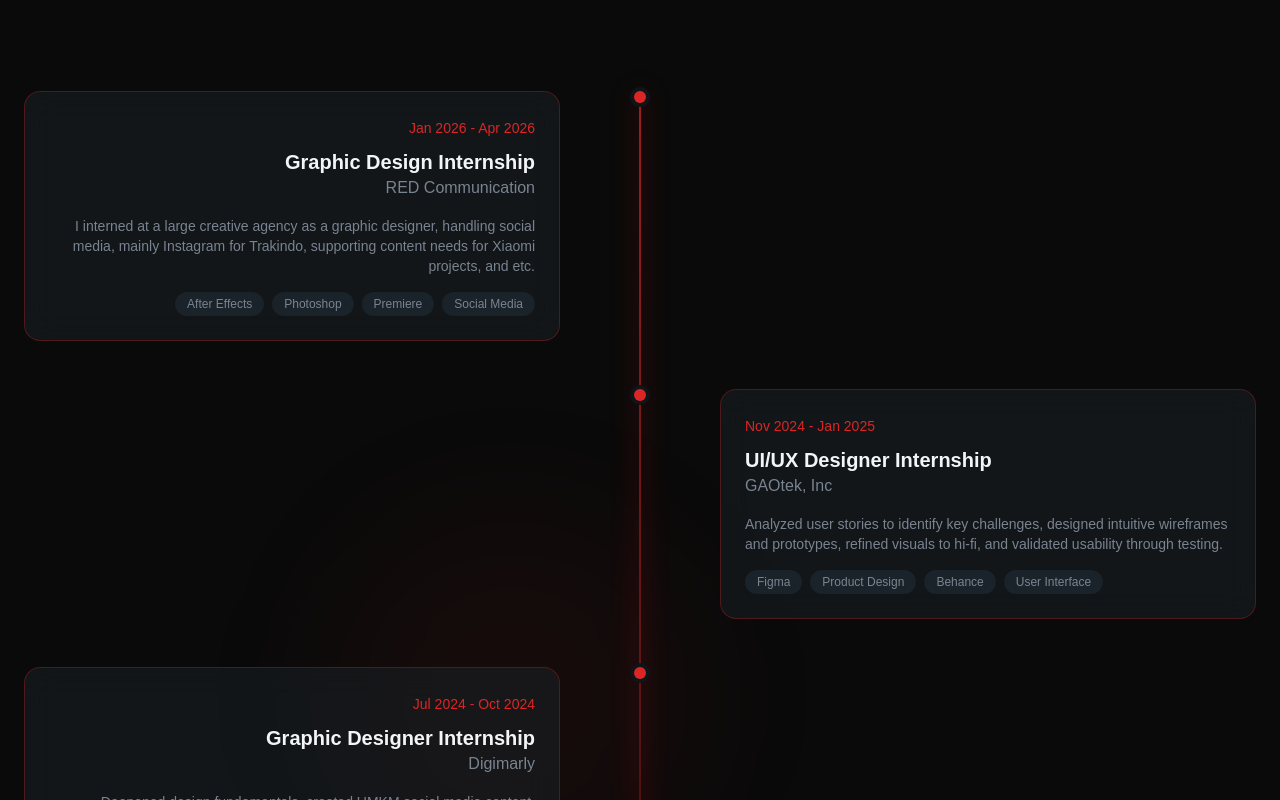
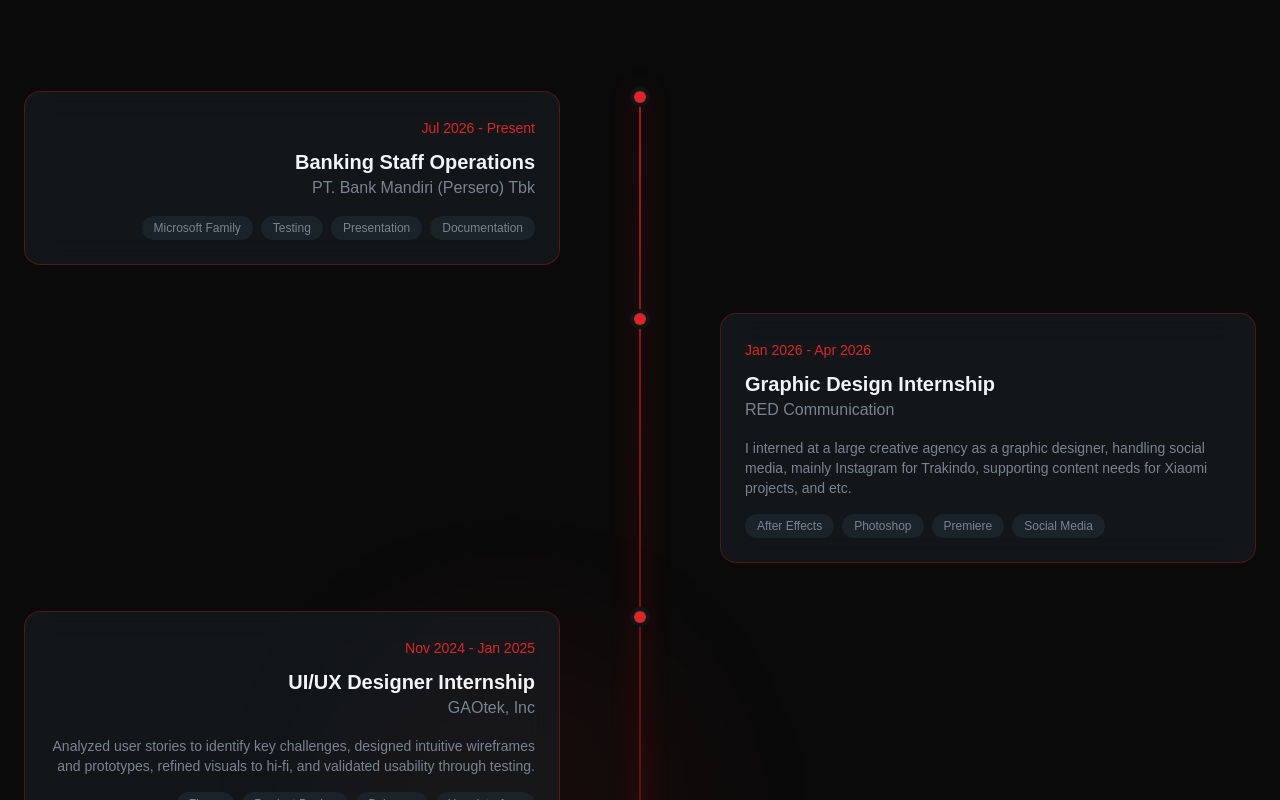
Before and after one commit to ryhanhxx6/ryhanhxx-portofolio, a React (Vite) app: page / in a window 1280 px wide. Shown: the part 3460-4260 px from the top of the page. Built offline with nearby package versions, Linux system fonts and the light colour scheme.

Commit message:
Update #30

```diff
--- a/src/component/sections/Experience.jsx
+++ b/src/component/sections/Experience.jsx
@@ -1,6 +1,15 @@
 import { RevealOnScroll } from "../RevealOnScroll";
 
 const experiences = [
+    {
+    period: "Jul 2026 - Present",
+    role: "Banking Staff Operations",
+    company: "PT. Bank Mandiri (Persero) Tbk",
+    description:
+      "",
+    technologies: ["Microsoft Family", "Testing", "Presentation", "Documentation"],
+    current: true,
+  },
   {
     period: "Jan 2026 - Apr 2026",
     role: "Graphic Design Internship",
@@ -8,7 +17,7 @@
     description:
       "I interned at a large creative agency as a graphic designer, handling social media, mainly Instagram for Trakindo, supporting content needs for Xiaomi projects, and etc.",
     technologies: ["After Effects", "Photoshop", "Premiere", "Social Media"],
-    current: true,
+    current: false,
   },
   {
     period: "Nov 2024 - Jan 2025",
```
